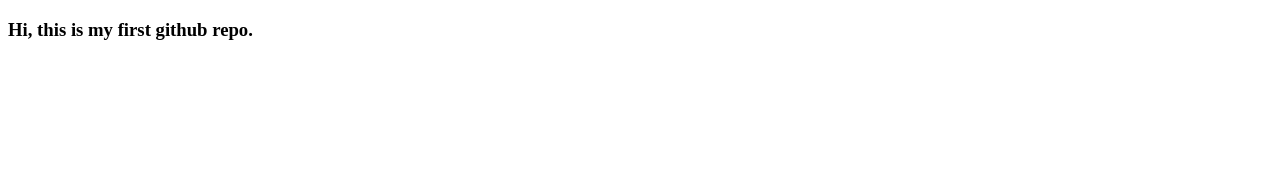
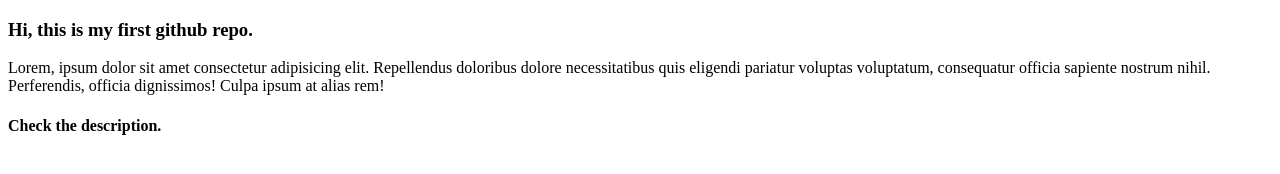
Before and after one commit to rockydey/my_first_repo, a plain HTML site: page index.html in a window 1280 px wide. Drawn offline with Linux system fonts and the light colour scheme.

Commit message:
header and paragraph added

```diff
--- a/index.html
+++ b/index.html
@@ -8,5 +8,7 @@
 </head>
 <body>
     <h3>Hi, this is my first github repo.</h3>
+    <p>Lorem, ipsum dolor sit amet consectetur adipisicing elit. Repellendus doloribus dolore necessitatibus quis eligendi pariatur voluptas voluptatum, consequatur officia sapiente nostrum nihil. Perferendis, officia dignissimos! Culpa ipsum at alias rem!</p>
+    <h4>Check the description.</h4>
 </body>
 </html>
```
